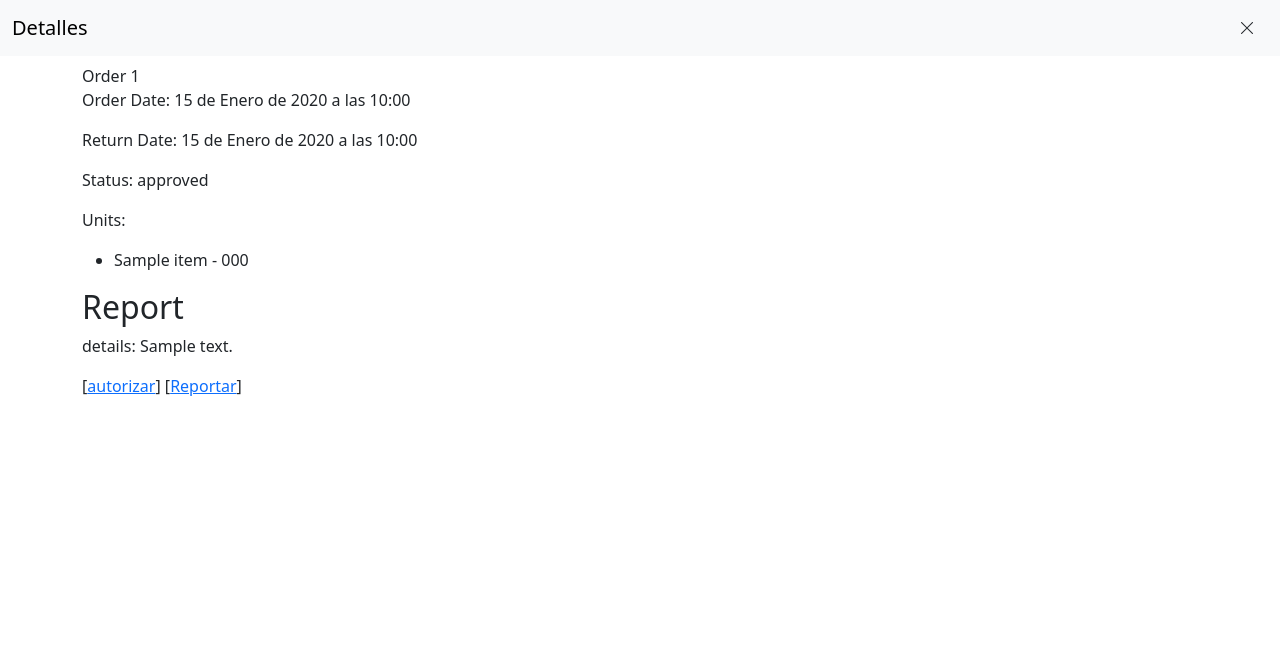
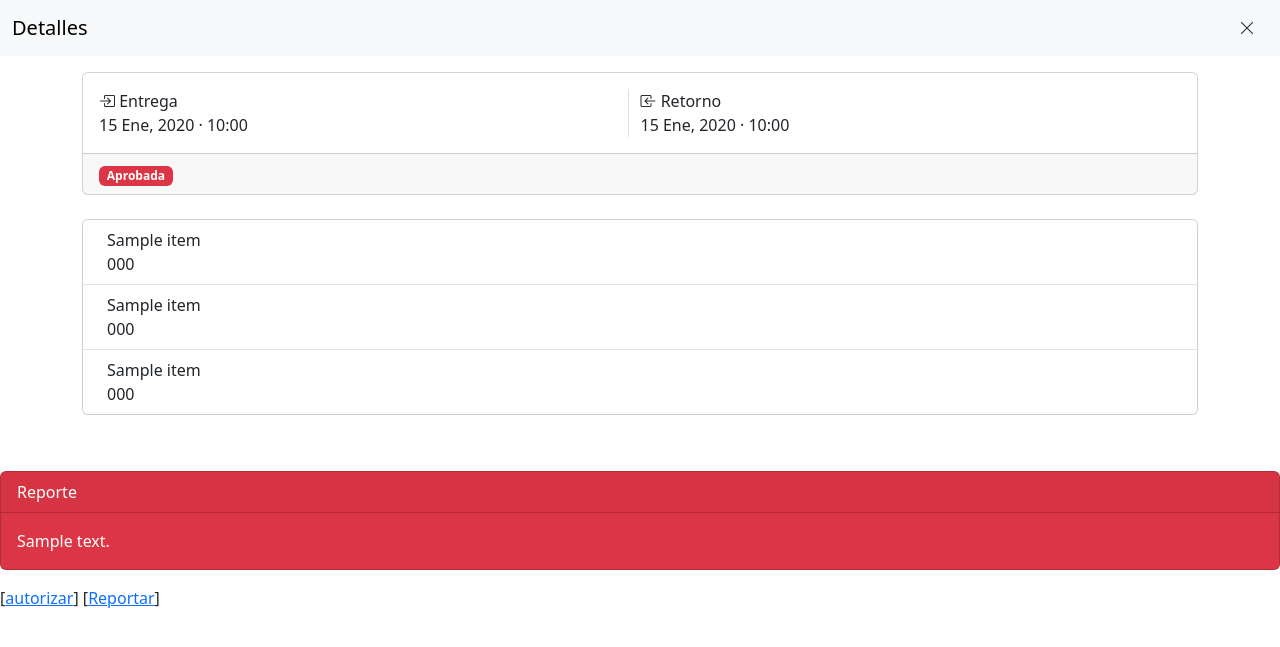
Before and after one commit to Galindo-lab/prestamos, a Django app: page /orders/1/ in a window 1280 px wide. Shown: the top 647 px of the page. Run offline with Django 5.2, Linux system fonts and the light colour scheme; a user stored in the database is signed in; tables that the repository leaves empty hold one stand-in row (values such as "Sample post"); some libraries are stand-ins or nearby versions.

Commit message:
vistas actualizadas

```diff
--- a/templates/order_detail.html
+++ b/templates/order_detail.html
@@ -44,10 +44,86 @@
 
 
 {% block content %}
+
+
     <div class="container">
 
 
-        <span class="fw-medium">Order {{ order.id }}</span>
+        <div class="card my-2">
+
+            <div class="card-body ">
+
+                <div class="row">
+                    <div class="row align-items-start">
+
+                        <div class="col">
+                            <span class="fw-medium"><i class="bi bi-box-arrow-in-right"></i> Entrega</span>
+                            <br>
+                            <span>{{ order.order_date|date:"d M, Y · H:i" }}</span>
+                        </div>
+
+                        <div class="col border-start">
+                            <span class="fw-medium"><i class="bi bi-box-arrow-in-left"></i> Retorno</span>
+                            <br>
+                            <span>{{ order.return_date|date:"d M, Y · H:i" }}</span>
+                        </div>
+                    </div>
+                </div>
+
+
+
+            </div>
+
+
+            <div class="card-footer text-body-secondary">
+                <span class="badge text-bg-danger">{{ order.get_status_display }}</span>
+            </div>
+        </div>
+
+
+        <div class="card  text-bg-light my-4 ">
+            <ul class="list-group list-group-flush">
+
+                {% for unit in order.units.all %}
+
+                    <li class="list-group-item d-flex justify-content-between align-items-start">
+                        <div class="ms-2 me-auto">
+                            <div class="fw-medium">{{ unit.item.name }}</div>
+                            {{ unit.serial_number }}
+                        </div>
+                    </li>
+
+                    <li class="list-group-item d-flex justify-content-between align-items-start">
+                        <div class="ms-2 me-auto">
+                            <div class="fw-medium">{{ unit.item.name }}</div>
+                            {{ unit.serial_number }}
+                        </div>
+                    </li>
+
+                    <li class="list-group-item d-flex justify-content-between align-items-start">
+                        <div class="ms-2 me-auto">
+                            <div class="fw-medium">{{ unit.item.name }}</div>
+                            {{ unit.serial_number }}
+                        </div>
+                    </li>
+
+                {% endfor %}
+
+            </ul>
+
+        </div>
+    </div>
+
+
+
+
+
+
+
+
+
+
+
 
 
     {% for message in messages %}
@@ -56,19 +132,24 @@
         </ul>
     {% endfor %}
 
-        <p>Order Date: {{ order.order_date }}</p>
-        <p>Return Date: {{ order.return_date }}</p>
-        <p>Status: {{ order.status }}</p>
-        <p>Units:</p>
-        <ul>
-            {% for unit in order.units.all %}
-                <li>{{ unit.item.name }} - {{ unit.serial_number }}</li>
-            {% endfor %}
-        </ul>
+
+
+
+    <div class="py-3">
+
+
+    </div>
+
 
     {% if order.get_report %}
-            <h2>Report</h2>
-            <p>details: {{ order.get_report.details }}</p>
+        <div class="card text-bg-danger mb-3">
+            <div class="card-header">Reporte</div>
+            <div class="card-body">
+                <p class="card-text">
+                    {{ order.get_report.details }}
+                </p>
+            </div>
+        </div>
     {% endif %}
 
     [<a href="{% url 'order_aprove' order.pk %}">autorizar</a>]
@@ -77,8 +158,8 @@
 
     {% if order.status == 'pending' %}
         <div class="fixed-bottom">
-            <div class="d-grid gap-2 m-3">
-                <button class="btn btn-lg btn-primary" type="button">Cancelar Orden</button>
+            <div class="d-grid mx-4 mb-3">
+                <button class="btn btn-primary" type="button">Cancelar Orden</button>
             </div>
         </div>
     {% endif %}
```
Also changed, not shown: templates/order_list.html (+32 -10 lines). Lines whose indentation alone changed are shown as unchanged.
